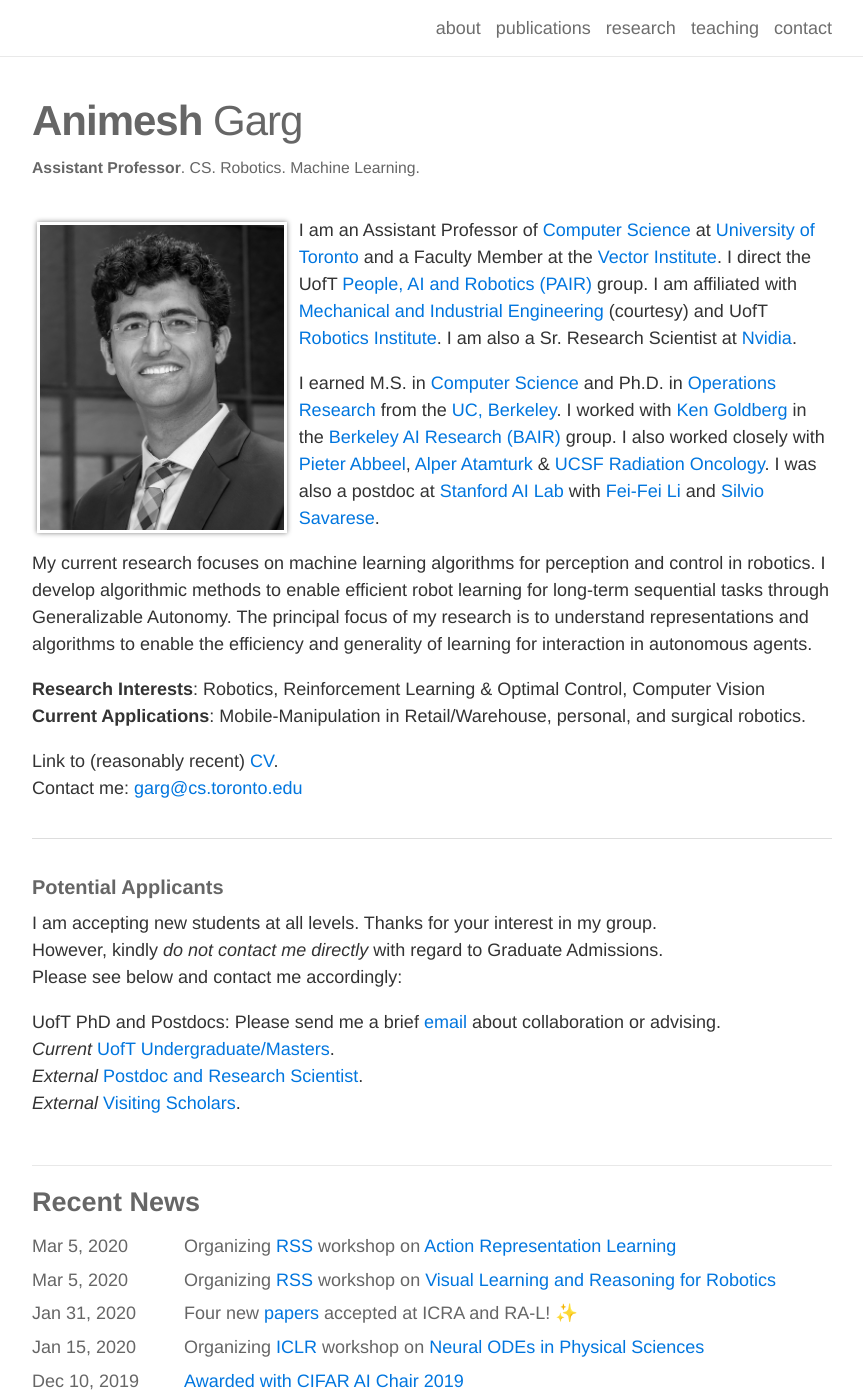
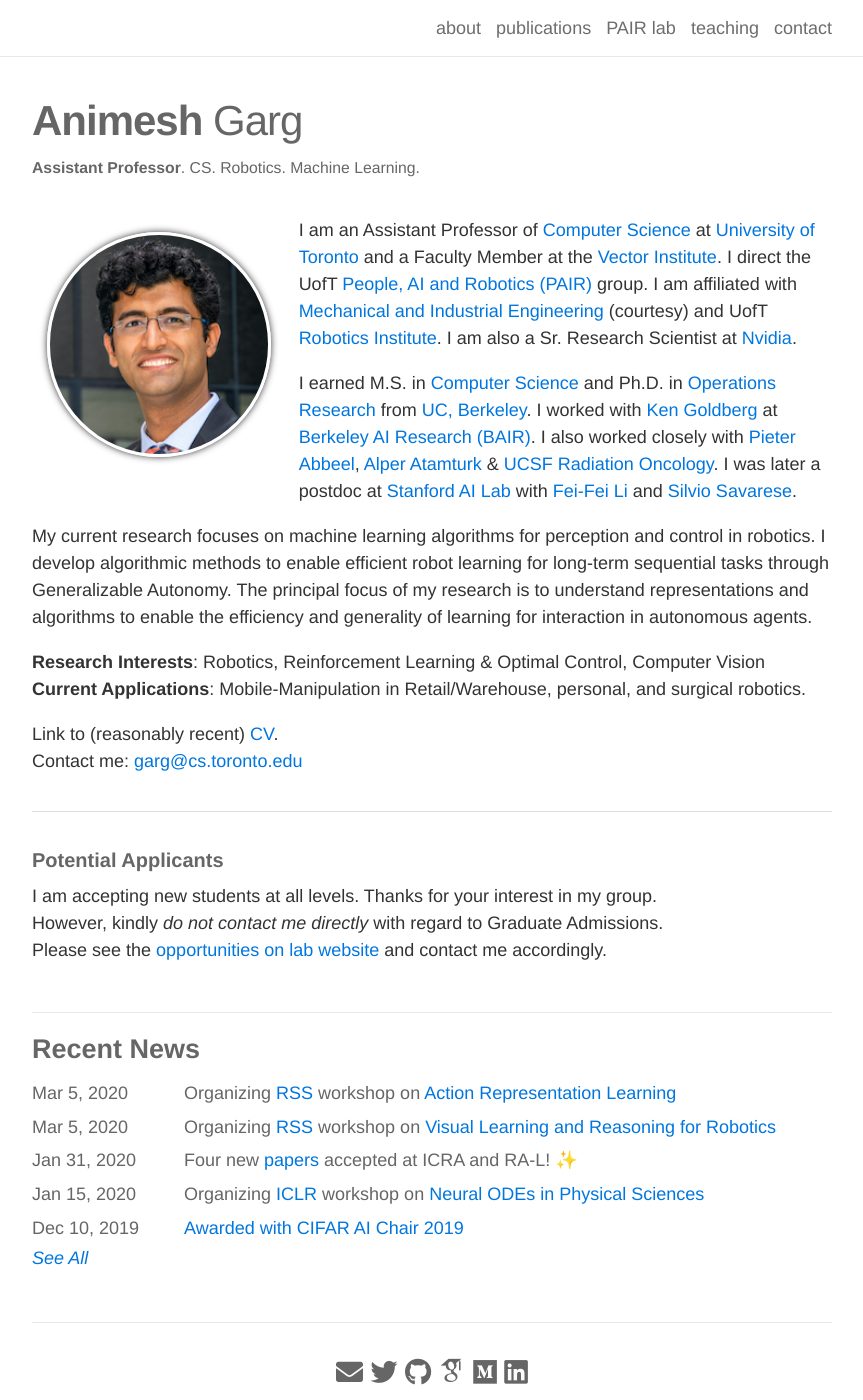
Before and after one commit to animesh-garg/animesh-garg.github.io, a Jekyll site: the page built from _pages/about.md, in a window 1280 px wide and 1400 px high. Shown: the whole window, without its empty margins (208-1071 px from the left). Built offline with Jekyll 4.4.1, drawn with Linux system fonts in a browser that asks for light colours; nearby versions of some CDN libraries; emoji names are drawn with the system emoji font; some web fonts are replaced.

Commit message:
changed linking to pair
- links pubs to pair/publications
- research to pair webpage
- photo to color and circle

```diff
--- a/_config.yml
+++ b/_config.yml
@@ -12,7 +12,7 @@
 url:  # the base hostname & protocol for your site
 baseurl:  # the subpath of your site, e.g. /blog/
 last_updated: # leave blank if you don't want to display last updated
-
+groupurl: http://pairlab.github.io
 # -----------------------------------------------------------------------------
 # Open Graph
 # -----------------------------------------------------------------------------
--- a/_includes/header.html
+++ b/_includes/header.html
@@ -26,10 +26,12 @@
         <a class="page-link" href="{{ site.baseurl | prepend: site.url }}/">about</a>
 
         <!-- Publications -->
-        <a class="page-link" href="{{  "/publications/" | prepend: site.baseurl | prepend: site.url }}">publications</a>
+        <!-- <a class="page-link" href="{{  "/publications/" | prepend: site.baseurl | prepend: site.url }}">publications</a> -->
+        <a class="page-link" href="{{  "/publications/" | prepend: site.groupurl }}">publications</a>
 
         <!-- research -->
-        <a class="page-link" href="{{  "/research/" | prepend: site.baseurl | prepend: site.url }}">research</a>
+        <!-- <a class="page-link" href="{{  "/research/" | prepend: site.baseurl | prepend: site.url }}">research</a> -->
+        <a class="page-link" href="{{  site.groupurl }}">PAIR lab</a>
 
         <!-- teaching -->
         <a class="page-link" href="{{  "/teaching/" | prepend: site.baseurl | prepend: site.url }}">teaching</a>
--- a/_pages/about.md
+++ b/_pages/about.md
@@ -6,7 +6,7 @@
 
 profile:
   align: left
-  image: animesh-sept19.jpg
+  image: animesh-sept19-sq.jpg
 
 news: true
 social: true
@@ -16,7 +16,7 @@
 I am affiliated with [Mechanical and Industrial Engineering](https://mie.utoronto.ca) (courtesy) and UofT [Robotics Institute](https://robotics.utoronto.ca/).
 I am also a Sr. Research Scientist at [Nvidia](https://www.nvidia.com/en-us/research/).
 
-I earned M.S. in [Computer Science](http://www.eecs.berkeley.edu/Research/Areas/AI/) and Ph.D. in [Operations Research](http://ieor.berkeley.edu) from the [UC, Berkeley](http://www.berkeley.edu). I worked with [Ken Goldberg](http://goldberg.berkeley.edu/) in the [Berkeley AI Research (BAIR)](http://bair.berkeley.edu) group. I also worked closely with [Pieter Abbeel](http://www.cs.berkeley.edu/~pabbeel), [Alper Atamturk](http://www.ieor.berkeley.edu/~atamturk/) & [UCSF Radiation Oncology](http://radonc.ucsf.edu/). I was also a postdoc at [Stanford AI Lab](http://ai.stanford.edu/) with [Fei-Fei Li](http://svl.stanford.edu) and [Silvio Savarese](http://svl.stanford.edu/silvio/).
+I earned M.S. in [Computer Science](http://www.eecs.berkeley.edu/Research/Areas/AI/) and Ph.D. in [Operations Research](http://ieor.berkeley.edu) from [UC, Berkeley](http://www.berkeley.edu). I worked with [Ken Goldberg](http://goldberg.berkeley.edu/) at [Berkeley AI Research (BAIR)](http://bair.berkeley.edu). I also worked closely with [Pieter Abbeel](http://www.cs.berkeley.edu/~pabbeel), [Alper Atamturk](http://www.ieor.berkeley.edu/~atamturk/) & [UCSF Radiation Oncology](http://radonc.ucsf.edu/). I was later a postdoc at [Stanford AI Lab](http://ai.stanford.edu/) with [Fei-Fei Li](http://svl.stanford.edu) and [Silvio Savarese](http://svl.stanford.edu/silvio/).
 
 My current research focuses on machine learning algorithms for perception and control in robotics. I develop algorithmic methods to enable efficient robot learning for long-term sequential tasks through Generalizable Autonomy. The principal focus of my research is to understand representations and algorithms to enable the efficiency and generality of learning for interaction in autonomous agents.
 
@@ -32,12 +32,14 @@
 
 I am accepting new students at all levels. Thanks for your interest in my group.
 However, kindly *do not contact me directly* with regard to Graduate Admissions.
-Please see below and contact me accordingly:
+Please see the [opportunities on lab website]({{  "/contact/" | prepend: site.groupurl  }}) and contact me accordingly.
 
+<!--
 UofT PhD and Postdocs: Please send me a brief [email](mailto:{{ site.email | encode_email }}) about collaboration or advising.
 *Current* [UofT Undergraduate/Masters](https://forms.gle/BtFqLGV33kC5FXAu9).
 *External* [Postdoc and Research Scientist](https://forms.gle/TWJr36iDucTmDWQX7).
 *External* [Visiting Scholars](https://forms.gle/ouy1RR8mtC3GNXki7).
+ -->
  <!-- address: >
     <p>555 your office number</p>
     <p>123 your address street</p>
--- a/_sass/_profile.scss
+++ b/_sass/_profile.scss
@@ -1,11 +1,28 @@
 .profile {
-    img {
-        box-shadow: 0 0 5px $grey-color;
-        border: 3px solid #FFF;
-        width: 95%;
-        -webkit-filter: grayscale(100%); /* Safari 6.0 - 9.0 */
-        filter: grayscale(100%);
+    // img {
+    //     box-shadow: 0 0 5px $dark-gray;
+    //     border-radius: 100px; // make the picture circular
+    //     border: 3px solid #FFF;
+    //     width: 95%;
+    //     -webkit-filter: grayscale(100%); /* Safari 6.0 - 9.0 */
+    //     filter: grayscale(100%);
+    // }
+
+    // round image
+    img{
+      // display: block;
+      // height: 120px;
+      width: 85%;
+      height: auto;
+      border-radius: 125px;
+      margin: 10px;
+      border: 3px solid #FFF;
+      box-shadow: 0 0 7px 0px $dark-gray;
+      // -webkit-filter: grayscale(100%); /* Safari 6.0 - 9.0 */
+      // filter: grayscale(100%);
     }
+
+
     // img:hover {
     //         filter: none;
     //         -webkit-filter: grayscale(0%);
```
Also changed, not shown: _pages/research.md (+1 -1 lines), assets/img/animesh-sept19-sq.jpg (added).
